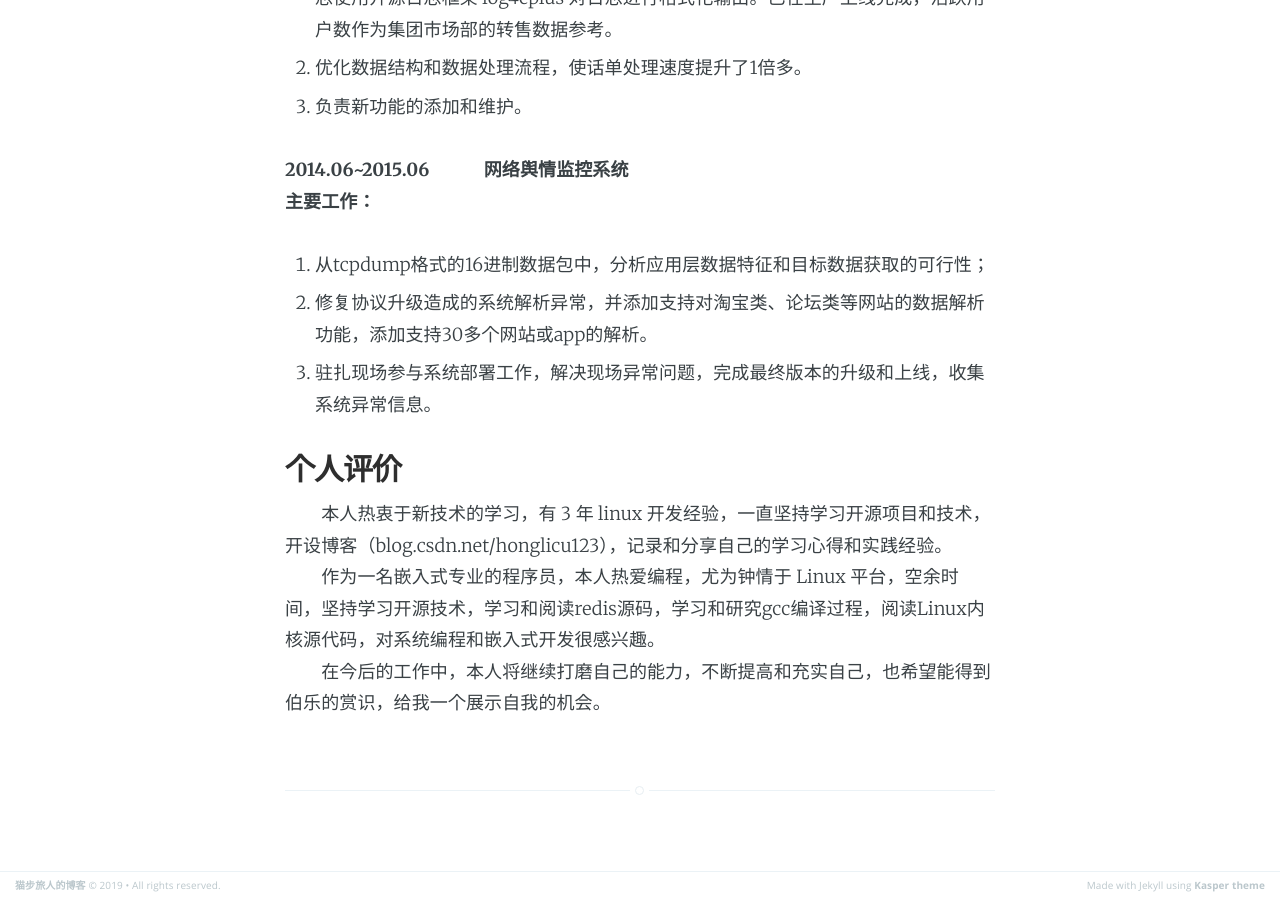
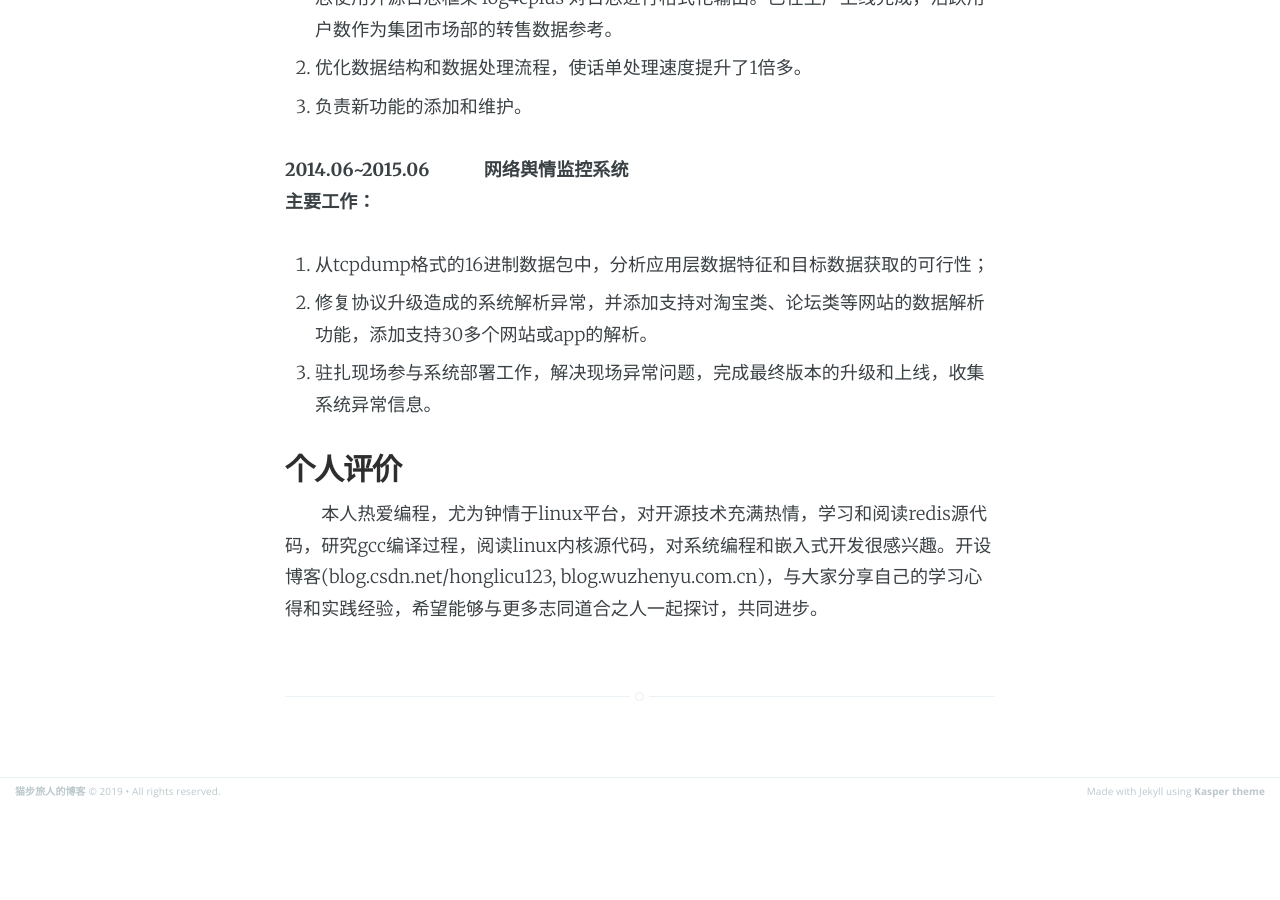
Before and after one commit to small-cat/small-cat.github.io, a Jekyll site: the page built from about.md, in a window 1280 px wide and 900 px high, scrolled down 2274 px. Built offline with Jekyll 4.4.1, drawn with Linux system fonts in a browser that asks for light colours; comment, search, counter and statistics services are not loaded; after the commit the page ends 3079 px from its top, so only the background shows below that.

Commit message:
modify my resume/about.md

```diff
--- a/about.md
+++ b/about.md
@@ -74,6 +74,4 @@ title: 个人简历
 3. 驻扎现场参与系统部署工作，解决现场异常问题，完成最终版本的升级和上线，收集系统异常信息。
 
 ## 个人评价
-　　本人热衷于新技术的学习，有 3 年 linux 开发经验，一直坚持学习开源项目和技术，开设博客（blog.csdn.net/honglicu123），记录和分享自己的学习心得和实践经验。
-　　作为一名嵌入式专业的程序员，本人热爱编程，尤为钟情于 Linux 平台，空余时间，坚持学习开源技术，学习和阅读redis源码，学习和研究gcc编译过程，阅读Linux内核源代码，对系统编程和嵌入式开发很感兴趣。<br>
-　　在今后的工作中，本人将继续打磨自己的能力，不断提高和充实自己，也希望能得到伯乐的赏识，给我一个展示自我的机会。
+　　本人热爱编程，尤为钟情于linux平台，对开源技术充满热情，学习和阅读redis源代码，研究gcc编译过程，阅读linux内核源代码，对系统编程和嵌入式开发很感兴趣。开设博客(blog.csdn.net/honglicu123, blog.wuzhenyu.com.cn)，与大家分享自己的学习心得和实践经验，希望能够与更多志同道合之人一起探讨，共同进步。
```
